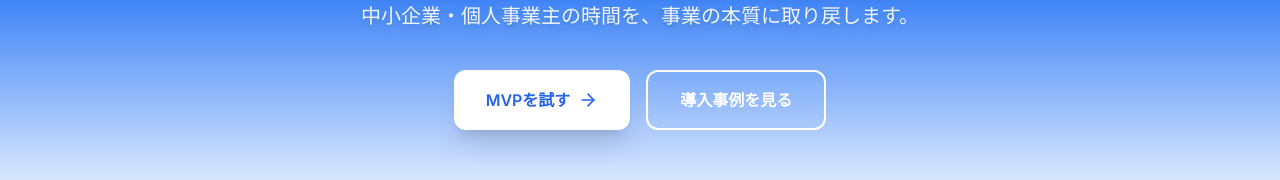
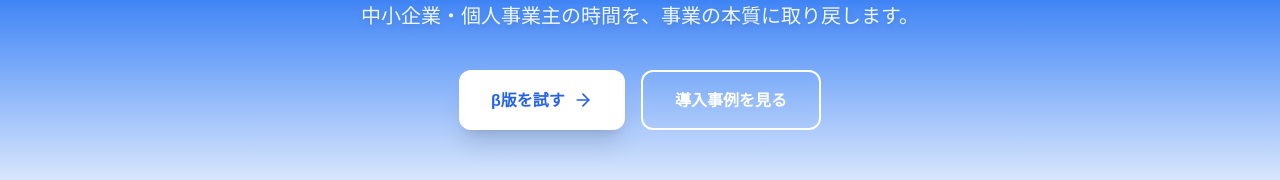
Before and after one commit to IchiroFukuda/saeli-lp, a Next.js app: page /grantsaigent in a window 1280 px wide. Shown: the part 238-418 px from the top of the page. Built offline with nearby package versions, Linux system fonts and the light colour scheme.

Commit message:
ボタンテキストを「MVPを試す」から「β版を試す」に変更

```diff
--- a/app/grantsaigent/page.tsx
+++ b/app/grantsaigent/page.tsx
@@ -133,7 +133,7 @@ export default function HojokinLandingPage() {
                 }}
                 className="rounded-xl bg-white text-blue-600 px-8 py-4 text-base font-semibold hover:bg-blue-50 inline-flex items-center justify-center gap-2 shadow-xl transition-all hover:shadow-2xl hover:scale-105"
               >
-                MVPを試す
+                β版を試す
                 <ArrowRight className="h-5 w-5" />
               </a>
               <a
@@ -313,7 +313,7 @@ export default function HojokinLandingPage() {
                 }}
                 className="rounded-xl bg-white text-blue-600 px-8 py-4 text-base font-semibold hover:bg-blue-50 inline-flex items-center justify-center gap-2 shadow-xl transition-all hover:shadow-2xl hover:scale-105"
               >
-                MVPを試す
+                β版を試す
                 <ArrowRight className="h-5 w-5" />
               </a>
               <a
```
